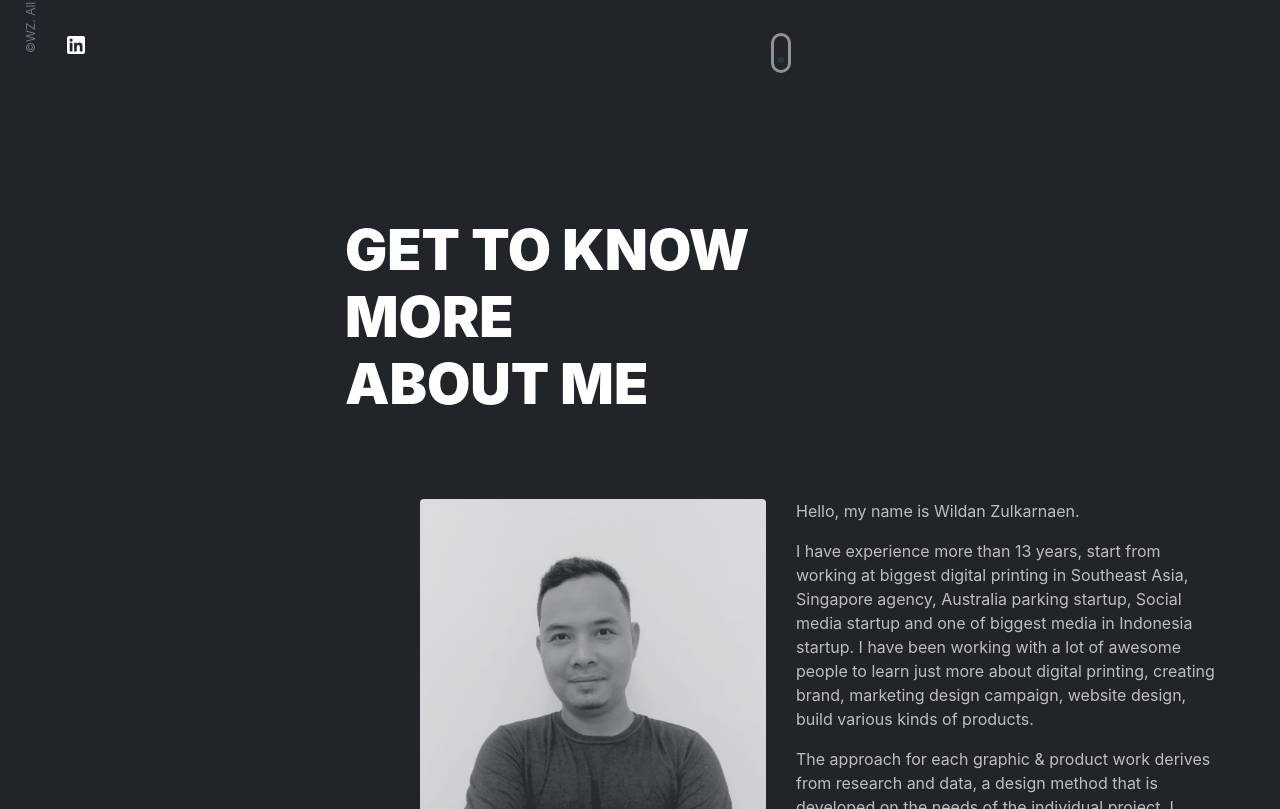
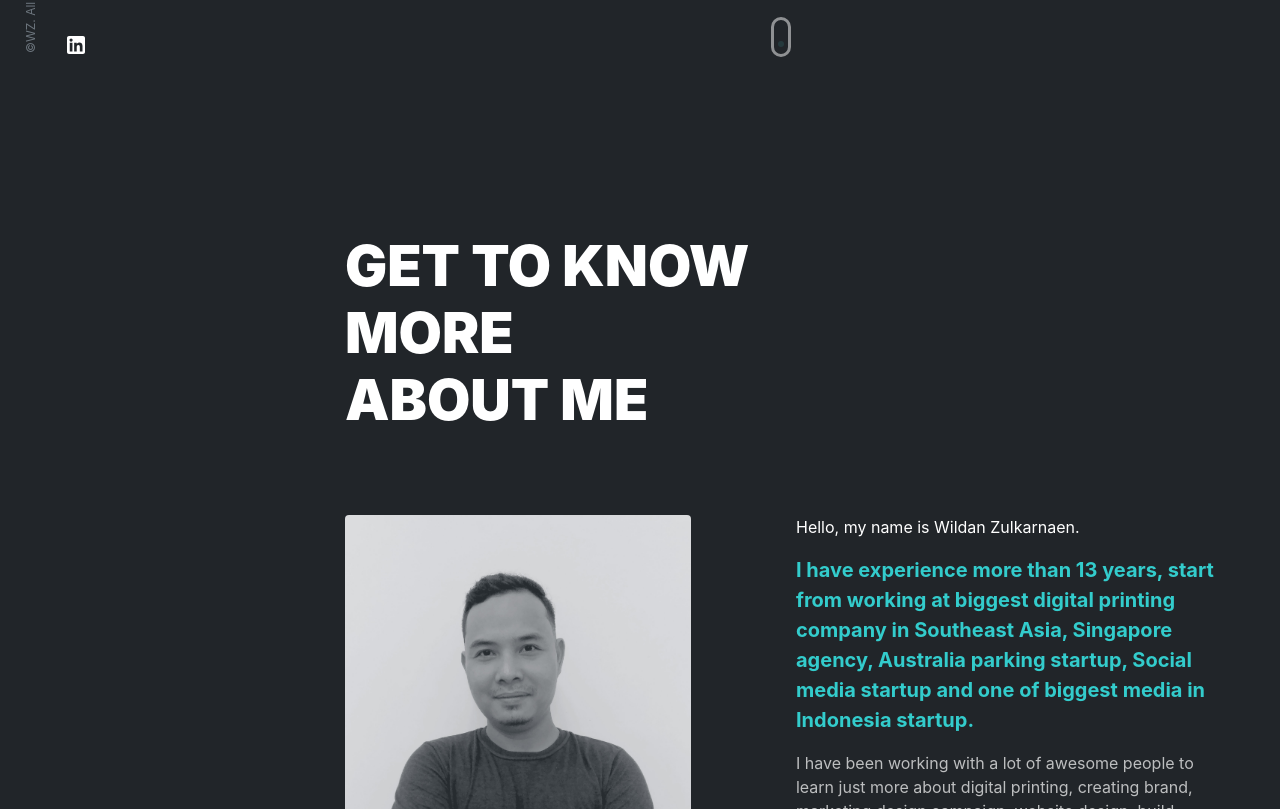
Before and after one commit to rampokgelo/wildan, a React (Create React App) app: page / in a window 1280 px wide. Shown: the part 711-1520 px from the top of the page. Built offline with nearby package versions, Linux system fonts and the light colour scheme.

Commit message:
update content

```diff
--- a/src/App.js
+++ b/src/App.js
@@ -32,7 +32,7 @@ function App() {
               <ul className="nav-side">
                 <MainMenu activeOnlyWhenExact={true} to="/" label="About me" />
                 {/* <MainMenu to="/about" label="About" /> */}
-                <MainMenu to="/work" label="Work" />
+                <MainMenu to="/work" label="Works" />
                 {/* <MainMenu to="/contact" label="Contact" /> */}
               </ul>
             </div>
--- a/src/component/AboutScreen.js
+++ b/src/component/AboutScreen.js
@@ -16,7 +16,6 @@ class AboutScreen extends React.Component {
             </div>
           </div>
           <div className="row py-5">
-            <div className="col-12 col-sm-1" />
             <div className="col-12 col-sm-5">
               <img
                 className="img-fluid rounded"
@@ -24,18 +23,19 @@ class AboutScreen extends React.Component {
                 alt="Wildan"
               />
             </div>
+            <div className="col-12 col-sm-1" />
             <div className="col-12 col-sm-6">
-              <p className="text-white-70">
-                Hello, my name is Wildan Zulkarnaen.
+              <p className="text-white">Hello, my name is Wildan Zulkarnaen.</p>
+              <p className="lead text-primary font-weight-bold">
+                I have experience more than 13 years, start from working at
+                biggest digital printing company in Southeast Asia, Singapore agency,
+                Australia parking startup, Social media startup and one of
+                biggest media in Indonesia startup.
               </p>
               <p className="text-white-70">
-                I have experience more than 13 years, start from working at
-                biggest digital printing in Southeast Asia, Singapore agency,
-                Australia parking startup, Social media startup and one of
-                biggest media in Indonesia startup. I have been working with a
-                lot of awesome people to learn just more about digital printing,
-                creating brand, marketing design campaign, website design, build
-                various kinds of products.
+                I have been working with a lot of awesome people to learn just
+                more about digital printing, creating brand, marketing design
+                campaign, website design, build various kinds of products and culture.
               </p>
               <p className="text-white-70">
                 The approach for each graphic &amp; product work derives from
--- a/src/component/works/index.js
+++ b/src/component/works/index.js
@@ -130,7 +130,7 @@ function Modal() {
             style={{ width: "24px", height: "auto" }}
             alt="icon linkedin"
           />
-          <span className="ml-2">Back</span>
+          <span className="ml-2">All works</span>
         </button>
       </div>
       <div className="container-showcase">
--- a/src/scss/_custom.scss
+++ b/src/scss/_custom.scss
@@ -222,7 +222,7 @@
 }
 section {
   min-height: 100vh;
-  padding: ($spacer * 5) 0;
+  padding: ($spacer * 6) 0;
 }
 .title {
   position: relative;
@@ -271,6 +271,13 @@ section {
       @include scale(1.1);
     }
   }
+  @include media-breakpoint-down(sm) {
+    .artwork-thumb {
+      .wrapper-thumb {
+        height: 350px;
+      }
+    }
+  }
 }
 .finalart {
   color: $gray-900;
@@ -314,7 +321,7 @@ section {
 }
 .back-showcase {
   backdrop-filter: blur(5px);
-  background-color: rgba($secondary, 0.8);
+  background-color: rgba($gray-900, 0.8);
 }
 .btn-contact {
   display: inline-flex;
@@ -332,7 +339,7 @@ section {
 
 .scroll-animate-wrapper {
   position: absolute;
-  bottom: $spacer;
+  bottom: $spacer*2;
   left: 0;
   right: 0;
   opacity: 0.5;
@@ -378,6 +385,9 @@ section {
       top: 25px;
     }
   }
+  @include media-breakpoint-down(sm) {
+    bottom: $spacer*5;
+  }
 }
 .text-white-70{
   color: rgba($white, 0.7);
```
